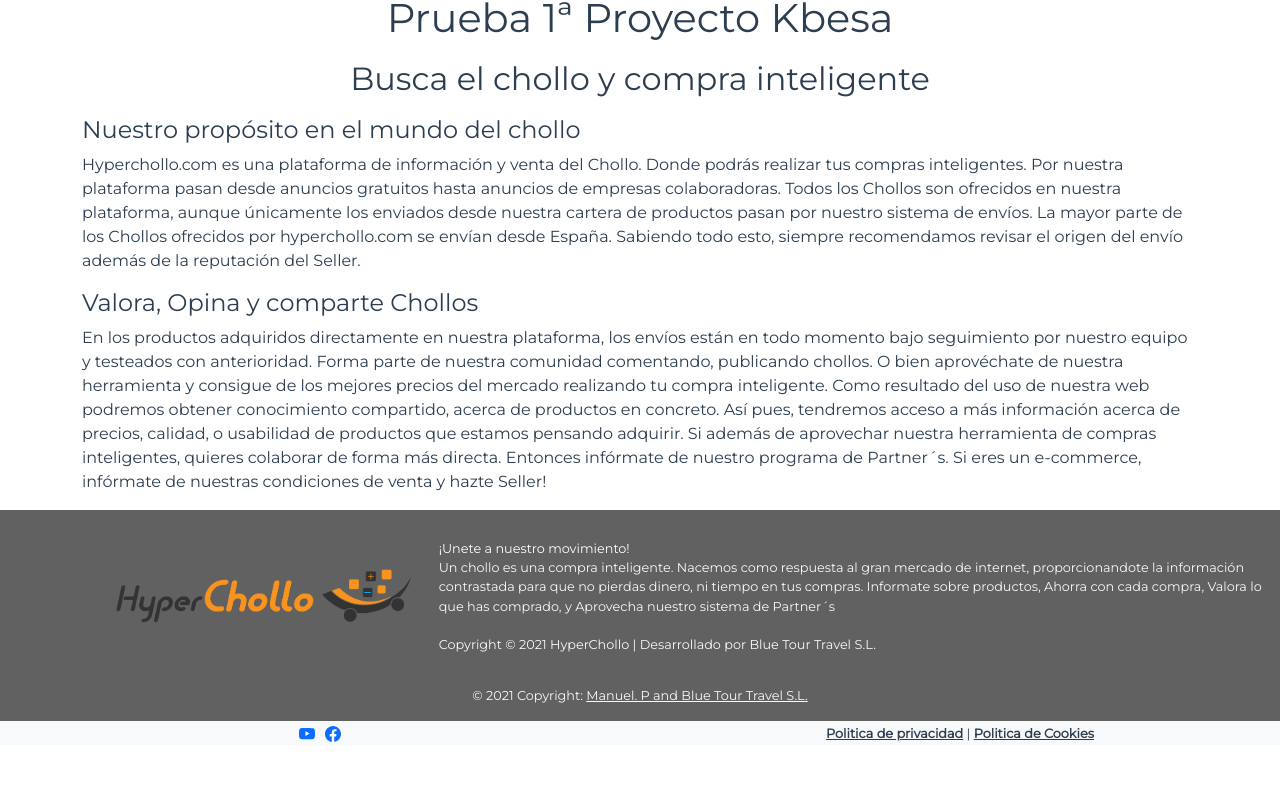
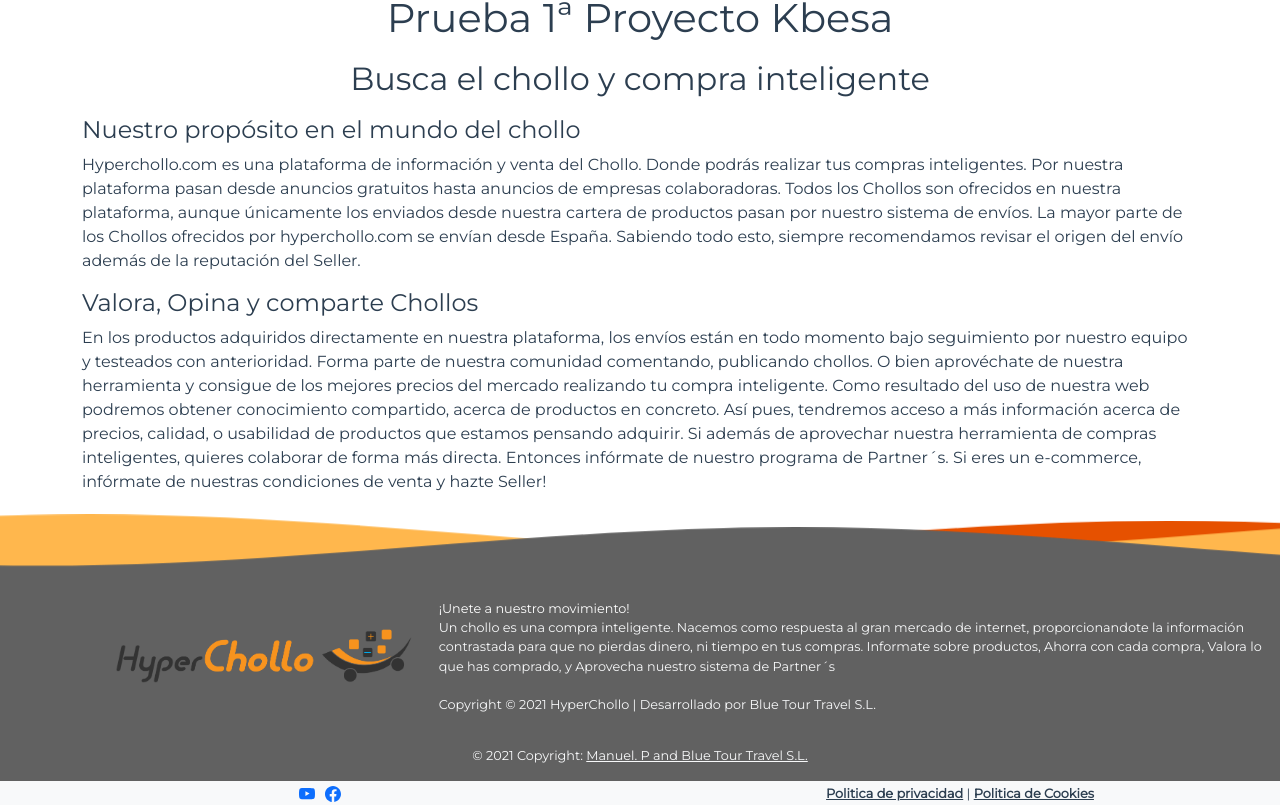
Before and after one commit to lolop93/miapp, a Vue app: page / in a window 1280 px wide. Shown: the part 1370-2175 px from the top of the page. Before the commit the page ends 2115 px from the top, so only its background shows below. Built offline with nearby package versions, Linux system fonts and the light colour scheme.

Commit message:
Grid de tienda

```diff
--- a/src/components/FooterPrincipal.vue
+++ b/src/components/FooterPrincipal.vue
@@ -1,8 +1,35 @@
 <template lang="html">
   <div class="footer">
     <footer class="bg-light text-center text-lg-start">
+      <svg class="editorial"
+           xmlns="http://www.w3.org/2000/svg"
+           xmlns:xlink="http://www.w3.org/1999/xlink"
+           viewBox="0 24 150 28 "
+           preserveAspectRatio="none">
+       <defs>
+       <path id="gentle-wave"
+       d="M-160 44c30 0
+          58-18 88-18s
+          58 18 88 18
+          58-18 88-18
+          58 18 88 18
+          v44h-352z" />
+        </defs>
+        <g class="parallax1">
+         <use xlink:href="#gentle-wave" x="50" y="3" fill="#e65100"/>
+        </g>
+          <g class="parallax2">
+         <use xlink:href="#gentle-wave" x="50" y="0" fill="#ffb74d"/>
+          </g>
+            <g class="parallax3">
+         <use xlink:href="#gentle-wave" x="50" y="9" fill="#ff9800"/>
+         </g>
+          <g class="parallax4">
+         <use xlink:href="#gentle-wave" x="50" y="6" fill="rgb(97, 97, 97)"/>
+        </g>
+      </svg>
+      <div class="container-fluid">
 
-      <div class="container-fluid">
 
         <div class="row align-items-center" style="background-color: #616161; padding-top:10px; color:white; font-size: .8em">
 
@@ -74,6 +101,77 @@
   height: auto;
 }
 
+
+.editorial {
+  background: white;
+  display: block;
+  width: 100%;
+  height: 60px;
+  max-height: 60px;
+  z-index:5;
+  bottom:0;
+  left:0px;
+  float:left;
+}
+
+.parallax1 > use {
+  animation: move-forever1 12s linear infinite;
+  &:nth-child(1) {
+    animation-delay: -2s;
+  }
+}
+.parallax2 > use {
+  animation: move-forever2 10s linear infinite;
+  &:nth-child(1) {
+    animation-delay: -2s;
+  }
+}
+.parallax3 > use {
+  animation: move-forever3 8s linear infinite;
+  &:nth-child(1) {
+    animation-delay: -2s;
+  }
+}
+.parallax4 > use {
+  animation: move-forever4 6s linear infinite;
+  &:nth-child(1) {
+    animation-delay: -2s;
+  }
+}
+@keyframes move-forever1 {
+  0% {
+    transform: translate(85px, 0%);
+  }
+  100% {
+    transform: translate(-90px, 0%);
+  }
+}
+@keyframes move-forever2 {
+  0% {
+    transform: translate(-90px, 0%);
+  }
+  100% {
+    transform: translate(85px, 0%);
+  }
+}
+@keyframes move-forever3 {
+  0% {
+    transform: translate(85px, 0%);
+  }
+  100% {
+    transform: translate(-90px, 0%);
+  }
+}
+@keyframes move-forever4 {
+  0% {
+    transform: translate(-90px, 0%);
+  }
+  100% {
+    transform: translate(85px, 0%);
+  }
+}
+
+
 .iconos-sociales-footer svg{
   margin:0 5px;
 }
--- /dev/null
+++ b/src/components/GridTienda.vue
@@ -0,0 +1,40 @@
+<template lang="html">
+  <div class="container">
+    <div class="row">
+      <div class="grid">
+        <div v-for="m in n_tiendas" :key="m" class="cellGrid text-center ">
+
+          <h3>JAjajsalu2</h3>
+          <img src="#" alt="">
+          <p>Texto de descripcion</p>
+        </div>
+
+      </div>
+    </div>
+  </div>
+</template>
+
+<script>
+export default {
+  name: 'GridTienda',
+  data: () => ({
+    n_tiendas: 50,
+  }),
+  methods: {
+
+  },
+}
+</script>
+
+<style lang="css" scoped>
+
+.grid{
+  display: grid;
+  grid-template-columns: 25% 25% 25% 25%;
+}
+.cellGrid{
+  background: grey;
+  margin: 5px;
+  border-radius: 10px;
+}
+</style>
--- a/src/views/Tiendas.vue
+++ b/src/views/Tiendas.vue
@@ -16,6 +16,7 @@
           </aside>
         </div>
         <div class="col-md-10 contenido-main">
+          <GridTienda/>
           <h3>¿Qué encontraras en nuestras tiendas asociadas?</h3>
           <p>Entra en cada tienda y descubre los Chollos que se han seleccionado para ti. Accediendo a los establecimientos a través nuestra plataforma podrás encontrar los productos con precios de oferta y hacer tus compras inteligentes. Puedes suscribirte para estar al día de las noticias o productos que más te puedan interesar de las diferentes tiendas. Con ello conseguirás realizar compras a los mejores precios si estás al día de las noticias.</p>
           <h3>Forma parte de nuestra plataforma.</h3>
@@ -49,6 +50,21 @@
 
   </div>
 </template>
+
+
+<script>
+// @ is an alias to /src
+import GridTienda from '@/components/GridTienda.vue'
+
+export default {
+  name: 'Tienda',
+  data: () => ({
+  }),
+  components: {
+    GridTienda
+  },
+}
+</script>
 
 <style lang="css" scoped>
 
```
